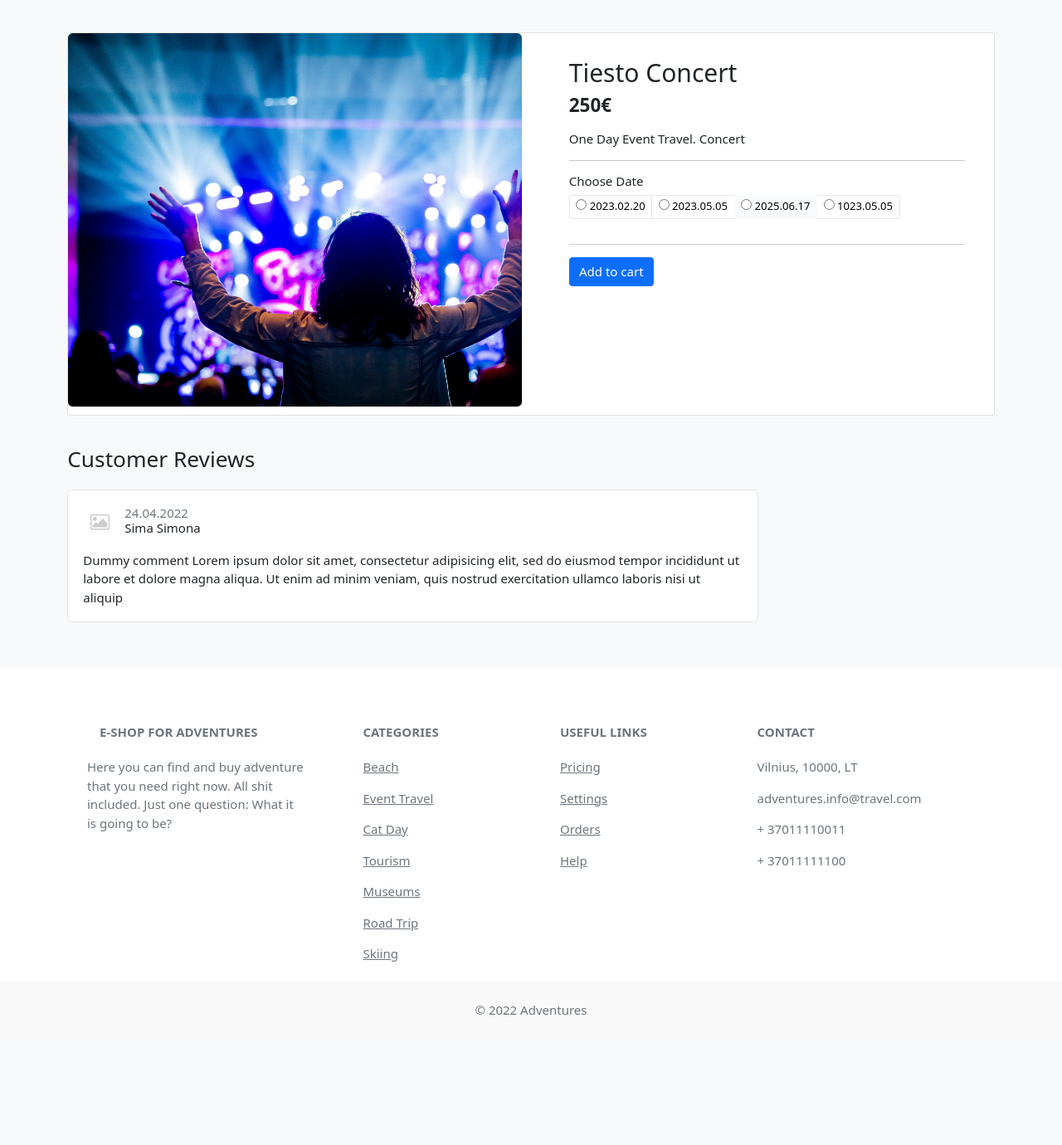
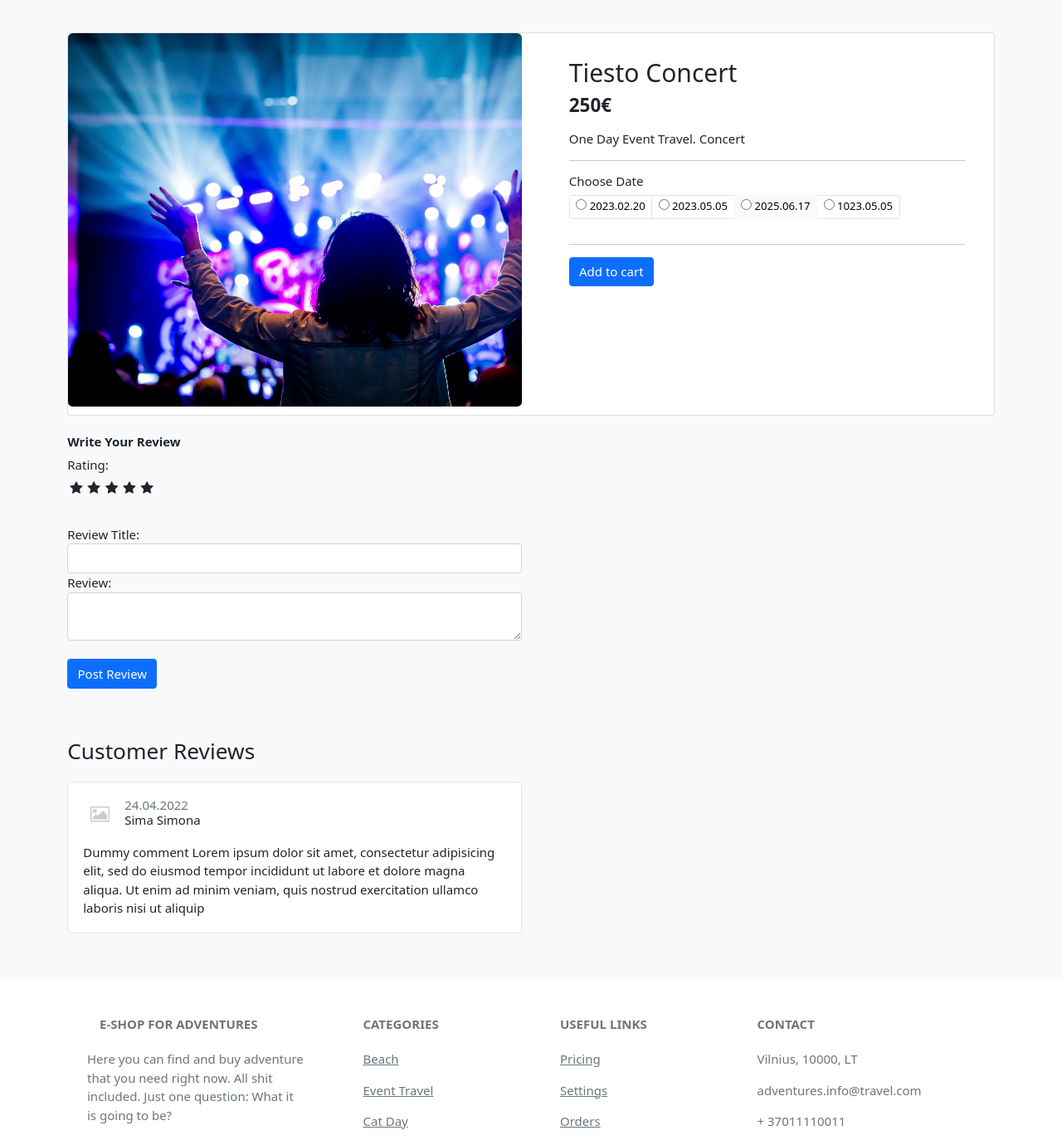
Before and after one commit to simvyc/CA-Django-Travel-Project, a Django app: a page that uses travelapp/templates/base.html in a window 1280 px wide. Shown: the part 54-1434 px from the top of the page at 83% size. Before the commit the page ends 1277 px from the top, so only its background shows below. Run offline with Django 4.2, Linux system fonts and the light colour scheme; a user stored in the database is signed in; data comes from the database, SQL or seed files in the repository; both versions use the stored data as it was after the commit; parts of the project's set-up code (start-up, migrations or seed data) failed here and were passed over; some libraries are stand-ins or nearby versions; some web fonts are replaced.

Commit message:
Created ReviewAndRating model, fixed error messages (can close now)

```diff
--- a/offers/admin.py
+++ b/offers/admin.py
@@ -1,5 +1,5 @@
 from django.contrib import admin
-from offers.models import Purchase
+from offers.models import Purchase, ReviewAndRating
 
 class PurchaseAdmin(admin.ModelAdmin):
     list_display = ('purchase_name', 'description', 'price', 'country', 'city', 'created_date', 'is_available', 'tickets')
@@ -8,3 +8,4 @@
 
 
 admin.site.register(Purchase, PurchaseAdmin)
+admin.site.register(ReviewAndRating)
--- a/offers/urls.py
+++ b/offers/urls.py
@@ -5,5 +5,5 @@
     path('', views.offers, name='offers'),
     path('<slug:category_slug>/', views.offers, name='offers_by_category'),
     path('<slug:category_slug>/<slug:slug>/', views.purchase_detail, name='purchase_detail'),
-
+    path('post_review/<int:purchase_id>/', views.post_review, name='post_review'),
 ]
--- a/offers/views.py
+++ b/offers/views.py
@@ -1,9 +1,11 @@
-from django.shortcuts import render, get_object_or_404
-from offers.models import Purchase
+from django.shortcuts import render, get_object_or_404, redirect
+from offers.models import Purchase, ReviewAndRating
 from category.models import Category
 from carts.models import CartItem
 from carts.views import _cart_id
 from django.core.paginator import EmptyPage, PageNotAnInteger, Paginator
+from .forms import ReviewForm
+from django.contrib import messages
 
 
 def offers(request, category_slug=None):
@@ -37,7 +39,6 @@
         single_purchase = Purchase.objects.get(category__slug=category_slug, slug=slug)
         is_in_cart = CartItem.objects.filter(cart__cart_id=_cart_id(request), purchase=single_purchase).exists()
 
-
     except Exception as e:
         raise e
 
@@ -46,3 +47,26 @@
         'is_in_cart': is_in_cart,
     }
     return render(request, 'offers/purchase_detail.html', context)
+
+def post_review(request, purchase_id):
+    url = request.META.get('HTTP_REFERER')
+    if request.method == 'POST':
+        try:
+            reviews = ReviewAndRating.objects.get(user__id=request.user.id, purchase__id=purchase_id)
+            form = ReviewForm(request.POST, instance=reviews)
+            form.save()
+            messages.success(request, 'Thank you! Your review has been updated.')
+            return redirect(url)
+        except ReviewAndRating.DoesNotExist:
+            form = ReviewForm(request.POST)
+            if form.is_valid():
+                data = ReviewAndRating()
+                data.subject = form.cleaned_data['subject']
+                data.rating = form.cleaned_data['rating']
+                data.review = form.cleaned_data['review']
+                data.ip = request.META.get('REMOTE_ADDR')
+                data.purchase_id = purchase_id
+                data.user_id = request.user.id
+                data.save()
+                messages.success(request, 'Thank you! Your review has been submitted.')
+                return redirect(url)
--- a/travelapp/static/my_styles.css
+++ b/travelapp/static/my_styles.css
@@ -1411,3 +1274,35 @@
   margin-right: 5px;
   display: block;
 }
+
+.rate > input{
+  display: none;
+}
+
+.rate{
+  display: inline-block;
+  border: 0;
+}
+
+.rate > label{
+  float: right;
+}
+
+.rate > label:before{
+  display: inline-block;
+  font-size: 1.1rem;
+  font-family: FontAwesome;
+  content: "\f005";
+  margin: 0;
+  padding: 0.3rem .2rem;
+}
+
+input:checked ~ label, label:hover ~ label{
+  color:#ffb503
+
+}
+
+input:checked + label:hover, input:checked ~ label:hover, input:checked ~ label:hover ~ label,
+label:hover ~ input:checked ~ label{
+  color: #8f6709
+}
--- a/travelapp/templates/alerts.html
+++ b/travelapp/templates/alerts.html
@@ -2,12 +2,11 @@
 
     {% for message in messages %}
     <div id="message" class="container">
-    <div {% if message.tags %} class="alert alert-{{ message.tags }}"{% endif %} role="alert">
-        <button type="button" class="close" data-dismiss="alert"><span aria-hidden="true">&times;</span></button>
-        {% if message.level == DEFAULT_MESSAGE_LEVELS.ERROR %}Error: {% endif %}
-        {{ message }}
-    </div>
+        <div {% if message.tags %} class="alert alert-success alert-dismissible fade show alert-{{ message.tags }}"{% endif %} role="alert">
+            <button type="button" class="btn-close" data-bs-dismiss="alert" aria-label="Close"></button>
+            {% if message.level == DEFAULT_MESSAGE_LEVELS.ERROR %}Error: {% endif %}
+            {{ message }}
+        </div>
     </div>
     {% endfor %}
-
-{% endif %}
+    {% endif %}
--- a/travelapp/templates/base.html
+++ b/travelapp/templates/base.html
@@ -10,13 +10,11 @@
         <title>Shop Adventure</title>
         <!-- Bootstrap icons-->
         <link href="https://cdn.jsdelivr.net/npm/bootstrap-icons@1.5.0/font/bootstrap-icons.css" rel="stylesheet" />
+        <link rel="stylesheet" href="https://cdnjs.cloudflare.com/ajax/libs/font-awesome/4.7.0/css/font-awesome.min.css">
         <!-- Core theme CSS (includes Bootstrap)-->
         <link rel="stylesheet" type="text/css" href="{% static 'styles.css' %}">
-
         <link rel="stylesheet" type="text/css" href="{% static 'my_styles.css' %}">
-
     </head>
-
   </head>
 
   <!-- Navigation-->
@@ -69,7 +67,7 @@
 
 
       <!-- Right -->
-      <div>
+      {% comment %} <div>
         <a href="" class="me-4 link-secondary">
           <i class="fab fa-facebook-f"></i>
         </a>
@@ -88,7 +86,7 @@
         <a href="" class="me-4 link-secondary">
           <i class="fab fa-github"></i>
         </a>
-      </div>
+      </div> {% endcomment %}
       <!-- Right -->
 
     <!-- Section: Social media -->
@@ -155,7 +153,6 @@
   <!-- Footer -->
         <!-- Bootstrap core JS-->
         <script src="https://cdn.jsdelivr.net/npm/bootstrap@5.1.3/dist/js/bootstrap.bundle.min.js"></script>
-        <!-- Core theme JS-->
-        <script {% static 'js/scripts.css' %}></script>
+        <script {% static 'js/scripts.js' %}></script>
     </body>
 </html>
--- a/travelapp/templates/offers/offers.html
+++ b/travelapp/templates/offers/offers.html
@@ -64,9 +64,9 @@
                         <div class="card-body p-3">
                             <div class="text-center">
 								<a href="{{ purchase.get_url }}"><h5 class="fw-bolder">{{ purchase.purchase_name }}</h5> </a>
-                                {% comment %} <h5 class="fw-bolder">{{ purchase.purchase_name }}</h5> {% endcomment %}
-                                {{ purchase.price }}€
+								<a>{{ purchase.category }} in {{ purchase.country }}</a>
                             </div>
+							<div class="text-center"><a><b>{{ purchase.price }}€</b></a></div>
                         </div>
                         <div class="card-footer p-4 pt-0 border-top-0 bg-transparent">
                             <div class="text-center"><a class="btn btn-primary mt-auto" href="{% url 'add_cart' purchase.id %}">Add Adventure to Cart</a></div>
--- a/travelapp/templates/offers/purchase_detail.html
+++ b/travelapp/templates/offers/purchase_detail.html
@@ -67,17 +67,48 @@
         </div>
     </div>
 
-
     <br>
 
     <div class="row">
-                <div class="col-md-9">
+                <div class="col-md-6">
+
+
+
+        <form action="{% url 'post_review' single_purchase.id %}" method="POST">
+            {% csrf_token %}
+            {% include 'alerts.html' %}
+            {% if user.is_authenticated %}
+            <h6><b>Write Your Review</b></h6>
+
+                <div>
+                    <label>Rating: </label>
+                    <br>
+                    <div class="rate">
+                    <input type="radio" name="rating" id="rating5" value="5" required></input><label for="rating5" title="5"></label>
+                    <input type="radio" name="rating" id="rating4" value="4" required></input><label for="rating4" title="4"></label>
+                    <input type="radio" name="rating" id="rating3" value="3" required></input><label for="rating3" title="3"></label>
+                    <input type="radio" name="rating" id="rating2" value="2" required></input><label for="rating2" title="2"></label>
+                    <input type="radio" name="rating" id="rating1" value="1" required></input><label for="rating1" title="1"></label>
+                </div>
+                <br></br>
+                    Review Title:
+                    <input type="text" class="form-control" name="subject" required></input>
+                    Review:
+                    <textarea class="form-control" name="review" rovs="5" cols="70"></textarea>
+                    <br>
+                    <input type="submit" value="Post Review" class="btn btn-primary"></input>
+                    {% else %}
+                    <p>You must log in to write a review.<span><a href="{% url 'login' %}">Log in</a></span></p>
+                    {% endif %}
+                </div>
+
+        </form>
+        <br></br>
 
         <header class="section-heading">
             <h3>Customer Reviews </h3>
 
         </header>
-
         <article class="box mb-3">
             <div class="icontext w-100">
                 <img src="{% static '/images/img/no-image.png' %}" class="img-xs icon rounded-circle">
@@ -96,8 +127,6 @@
             </div>
         </article>
 
-
-
         </div>
     </div>
 
```
Also changed, not shown: other parts of travelapp/static/my_styles.css (+1 -138 lines), offers/forms.py (added, +7 -0 lines), offers/models.py (+15 -0 lines), travelapp/templates/home.html (+3 -5 lines), db.sqlite3.
